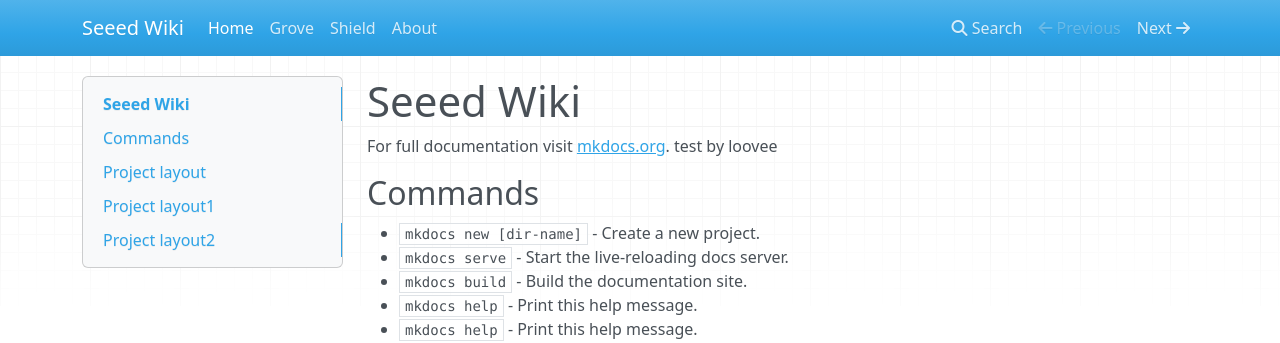
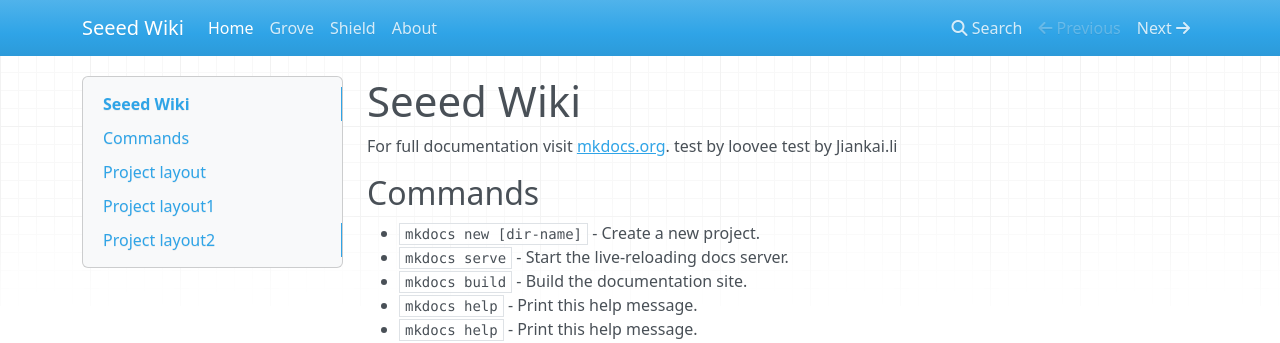
Before and after one commit to SeeedDocument/Seeed-WiKi, an MkDocs documentation site: the page built from docs/index.md, in a window 1280 px wide and 925 px high. Shown: the top 343 px of the window. Built offline with MkDocs 1.6.1, drawn with Linux system fonts in a browser that asks for light colours; nearby versions of some CDN libraries; old or Windows-style settings are respelled for this version of MkDocs.

Commit message:
Update index.md

```diff
--- a/docs/index.md
+++ b/docs/index.md
@@ -2,7 +2,7 @@
 
 For full documentation visit [mkdocs.org](http://mkdocs.org).
 test by loovee
-
+test by Jiankai.li
 ## Commands
 
 * `mkdocs new [dir-name]` - Create a new project.
```
